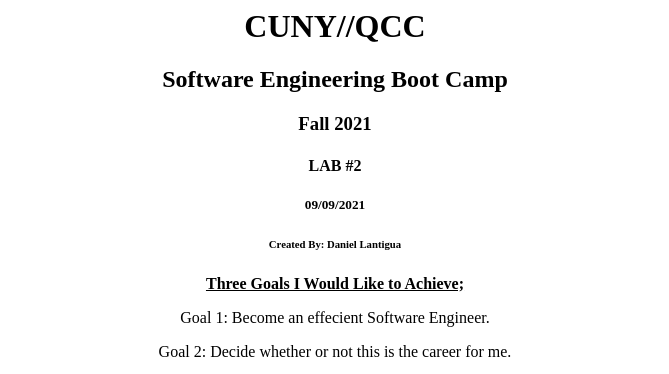
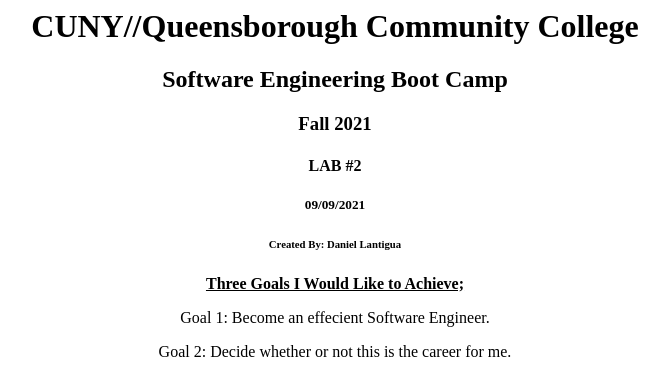
Before and after one commit to Dlantigua/BootCampFall-21, a plain HTML site: page Software_Engineering_Bootcamp/Lab2/Lab2.html in a window 1280 px wide. Shown: the top 374 px of the page, without its empty margins (305-974 px from the left). Drawn offline with Linux system fonts and the light colour scheme.

Commit message:
College Name

```diff
--- a/Software_Engineering_Bootcamp/Lab2/Lab2.html
+++ b/Software_Engineering_Bootcamp/Lab2/Lab2.html
@@ -6,7 +6,7 @@
 	<body>
 		<center>
 
-		<h1>CUNY//QCC</h1>
+		<h1>CUNY//Queensborough Community College</h1>
 		<h2>Software Engineering Boot Camp</h2>
 		<h3>Fall 2021</h3>
 		<h4>LAB #2</h4>
```
